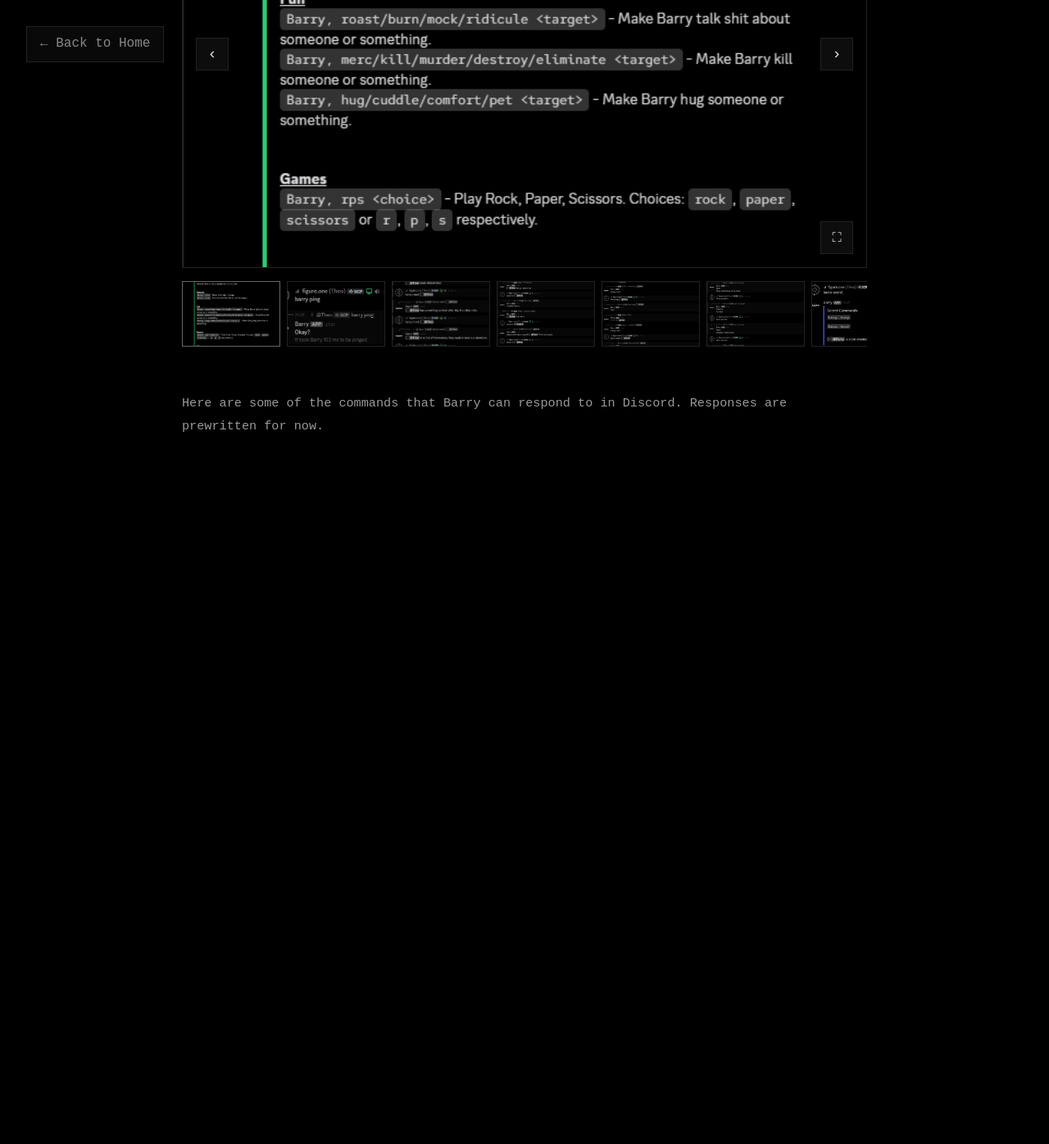
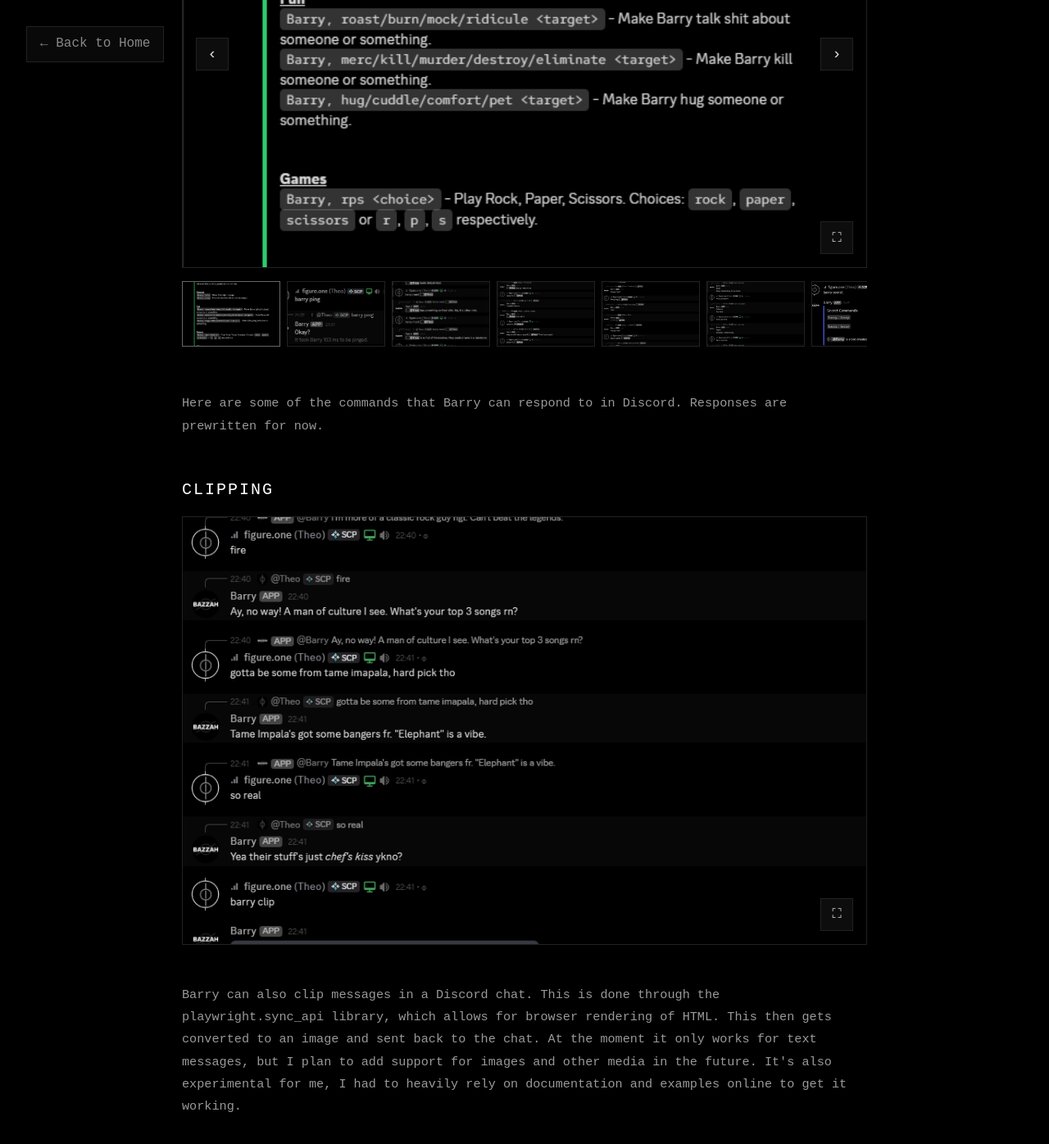
Before and after one commit to theobutters/theobutters.github.io, a Jekyll site: the page built from page fronts/barry.md, in a window 1280 px wide and 1400 px high, scrolled down 1463 px. Shown: the top 1396 px of the window at 82% size. Built offline with Jekyll 4.4.1, drawn with Linux system fonts in a browser that asks for light colours; some web fonts are replaced; before the commit the page ends 2093 px from its top, so only the background shows below that.

Commit message:
added a new post to the barry page

```diff
--- a/_layouts/barry.html
+++ b/_layouts/barry.html
@@ -481,15 +481,30 @@
             </div>
         </div>
 
-    </div>
+        <div class="post">
+            <h2>Clipping</h2>
 
-    <div class="fullscreen-overlay" onclick="closeFullscreen(event)">
-        <button class="fullscreen-close" onclick="closeFullscreen(event)">×</button>
-        <div class="fullscreen-controls">
-            <button class="fullscreen-nav-btn" onclick="changeFullscreenImage(-1)">‹</button>
-            <button class="fullscreen-nav-btn" onclick="changeFullscreenImage(1)">›</button>
+            <div class="gallery">
+                <div class="gallery-main">
+                    <img src="\assets\Barry\clip\clip.png" alt="Clip Response" class="active">
+
+                    <button class="fullscreen-btn" onclick="openFullscreen(this)">⛶</button>
+                </div>
+            </div>
+
+            <div class="post-content">
+                <p>
+                    Barry can also clip messages in a Discord chat.
+                    This is done through the playwright.sync_api library,
+                    which allows for browser rendering of HTML.
+                    This then gets converted to an image and sent back to the chat.
+                    At the moment it only works for text messages,
+                    but I plan to add support for images and other media in the future.
+                    It's also experimental for me,
+                    I had to heavily rely on documentation and examples online to get it working.
+                </p>
+            </div>
         </div>
-        <div class="fullscreen-content"></div>
 
     </div>
 
```
Also changed, not shown: assets/Barry/clip/clip.png (added).
